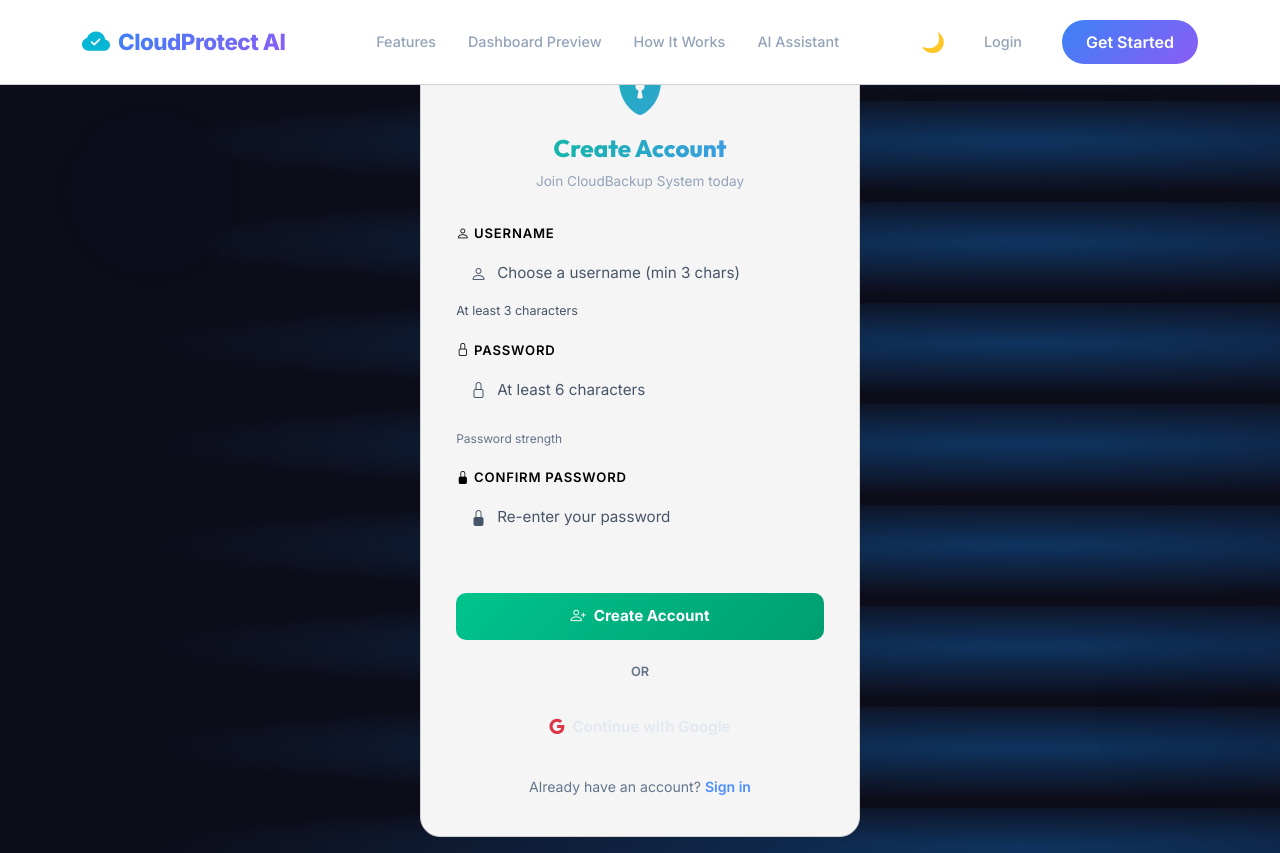
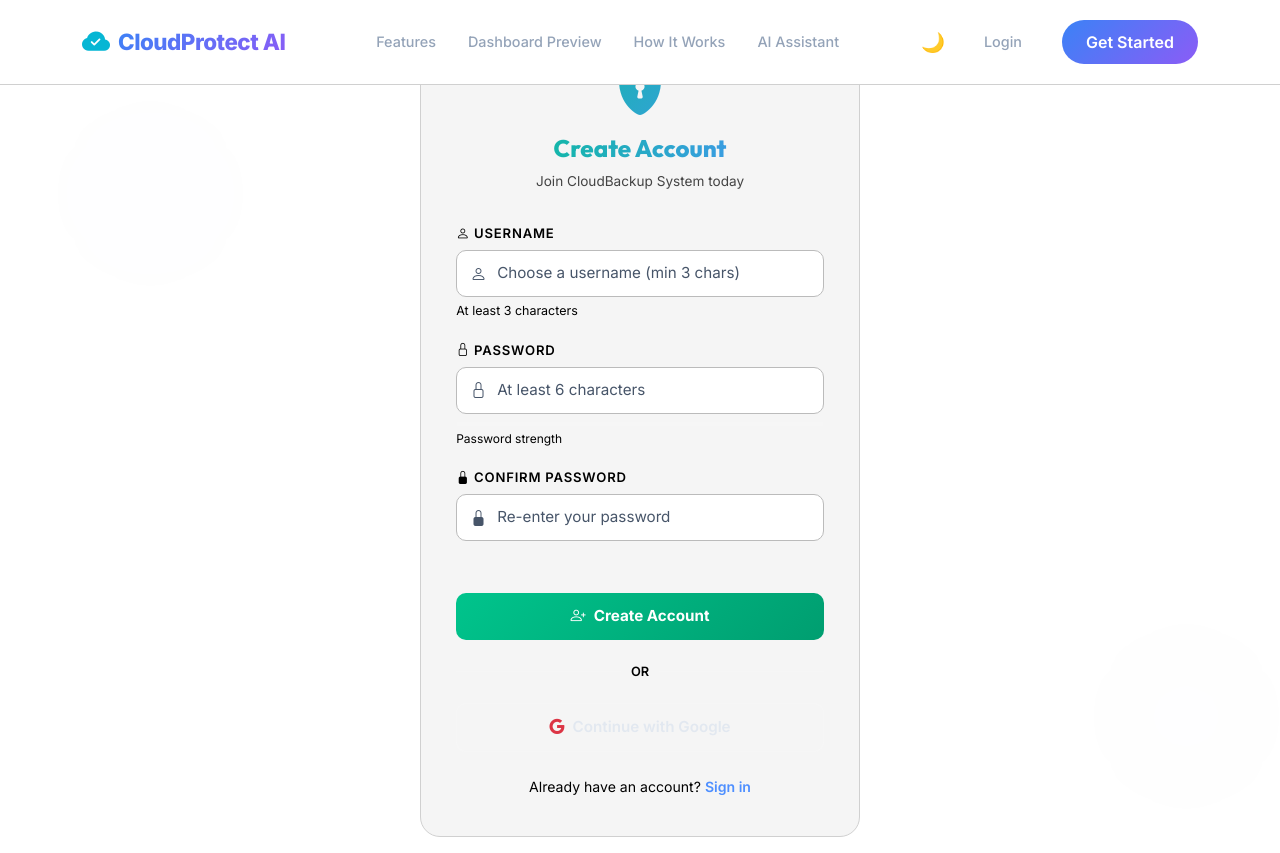
Before and after one commit to surendharsurendhar888-collab/-Cloud-Based-Automatic-File-Backup-and-Recovery-System, a Flask app: page /register in a window 1280 px wide. Run offline with Flask 3, Linux system fonts and the light colour scheme; some libraries are stand-ins or nearby versions.

Commit message:
fix: light mode CSS visibility and background colors across all pages

```diff
--- a/static/css/style.css
+++ b/static/css/style.css
@@ -499,3 +499,151 @@
     border: 1px solid rgba(255, 255, 255, 0.1);
     backdrop-filter: blur(5px);
 }
+
+/* ============================================================
+   LIGHT MODE CRITICAL CSS OVERRIDES (!important)
+   ============================================================ */
+
+/* --- Background fixes --- */
+body:not(.dark-mode) {
+  background: #FFFFFF !important;
+  background-color: #FFFFFF !important;
+}
+
+body:not(.dark-mode) .card,
+body:not(.dark-mode) .glass-panel,
+body:not(.dark-mode) .auth-card,
+body:not(.dark-mode) .insight-card,
+body:not(.dark-mode) .settings-card,
+body:not(.dark-mode) .profile-panel-premium,
+body:not(.dark-mode) .glass-card {
+  background: #F5F5F5 !important;
+  background-color: #F5F5F5 !important;
+}
+
+body:not(.dark-mode) table tr,
+body:not(.dark-mode) .responsive-table-stack tbody tr {
+  background: #FFFFFF !important;
+  background-color: #FFFFFF !important;
+}
+
+body:not(.dark-mode) table tr:nth-child(even),
+body:not(.dark-mode) .responsive-table-stack tbody tr:nth-child(even) {
+  background: #F9F9F9 !important;
+  background-color: #F9F9F9 !important;
+}
+
+body:not(.dark-mode) table thead,
+body:not(.dark-mode) table thead th,
+body:not(.dark-mode) .files-table-premium thead {
+  background: #E8E8E8 !important;
+  background-color: #E8E8E8 !important;
+}
+
+body:not(.dark-mode) .navbar-glass,
+body:not(.dark-mode) .navbar {
+  background: #FFFFFF !important;
+  background-color: #FFFFFF !important;
+}
+
+body:not(.dark-mode) .modal-content,
+body:not(.dark-mode) .modal-body,
+body:not(.dark-mode) .modal-header,
+body:not(.dark-mode) .modal-footer {
+  background: #FFFFFF !important;
+  background-color: #FFFFFF !important;
+}
+
+body:not(.dark-mode) .dropdown-menu,
+body:not(.dark-mode) .dropdown-menu-end,
+body:not(.dark-mode) .profile-panel-premium {
+  background: #FFFFFF !important;
+  background-color: #FFFFFF !important;
+}
+
+body:not(.dark-mode) .offcanvas {
+  background: #F8F8F8 !important;
+  background-color: #F8F8F8 !important;
+}
+
+body:not(.dark-mode) input,
+body:not(.dark-mode) textarea,
+body:not(.dark-mode) select,
+body:not(.dark-mode) .form-control,
+body:not(.dark-mode) .form-select,
+body:not(.dark-mode) .form-control-custom {
+  background: #FFFFFF !important;
+  background-color: #FFFFFF !important;
+  color: #000000 !important;
+  border: 1px solid #BBBBBB !important;
+}
+
+/* --- Text visibility fixes --- */
+body:not(.dark-mode) p,
+body:not(.dark-mode) span:not(.btn):not(.badge):not(.navbar-brand-premium):not(.text-gradient-blue):not(.text-gradient-purple),
+body:not(.dark-mode) h1,
+body:not(.dark-mode) h2,
+body:not(.dark-mode) h3,
+body:not(.dark-mode) h4,
+body:not(.dark-mode) h5,
+body:not(.dark-mode) h6,
+body:not(.dark-mode) li,
+body:not(.dark-mode) td,
+body:not(.dark-mode) th,
+body:not(.dark-mode) label,
+body:not(.dark-mode) small,
+body:not(.dark-mode) div:not(.btn):not(.badge):not(.progress-bar):not(.profile-avatar-sm):not(.timeline-icon) {
+  color: #000000 !important;
+}
+
+body:not(.dark-mode) .card,
+body:not(.dark-mode) .card-body,
+body:not(.dark-mode) .glass-panel,
+body:not(.dark-mode) .auth-card,
+body:not(.dark-mode) .insight-card,
+body:not(.dark-mode) .settings-card,
+body:not(.dark-mode) .profile-panel-premium,
+body:not(.dark-mode) .modal-content,
+body:not(.dark-mode) .glass-card {
+  color: #000000 !important;
+}
+
+body:not(.dark-mode) table td,
+body:not(.dark-mode) table tr {
+  color: #000000 !important;
+}
+
+body:not(.dark-mode) .text-muted {
+  color: #555555 !important;
+}
+
+body:not(.dark-mode) .filename,
+body:not(.dark-mode) [data-filename],
+body:not(.dark-mode) .file-name,
+body:not(.dark-mode) td:first-child span,
+body:not(.dark-mode) .text-truncate {
+  color: #000000 !important;
+}
+
+body:not(.dark-mode) .local-time,
+body:not(.dark-mode) .timestamp,
+body:not(.dark-mode) .date,
+body:not(.dark-mode) [data-utc] {
+  color: #222222 !important;
+}
+
+body:not(.dark-mode) .version-text,
+body:not(.dark-mode) .version-item-premium,
+body:not(.dark-mode) .version-panel-premium,
+body:not(.dark-mode) .btn-ver-premium,
+body:not(.dark-mode) td[data-label="Version"] {
+  color: #333333 !important;
+}
+
+body:not(.dark-mode) .subtext,
+body:not(.dark-mode) .description,
+body:not(.dark-mode) .subtitle,
+body:not(.dark-mode) p,
+body:not(.dark-mode) small {
+  color: #444444 !important;
+}
```
